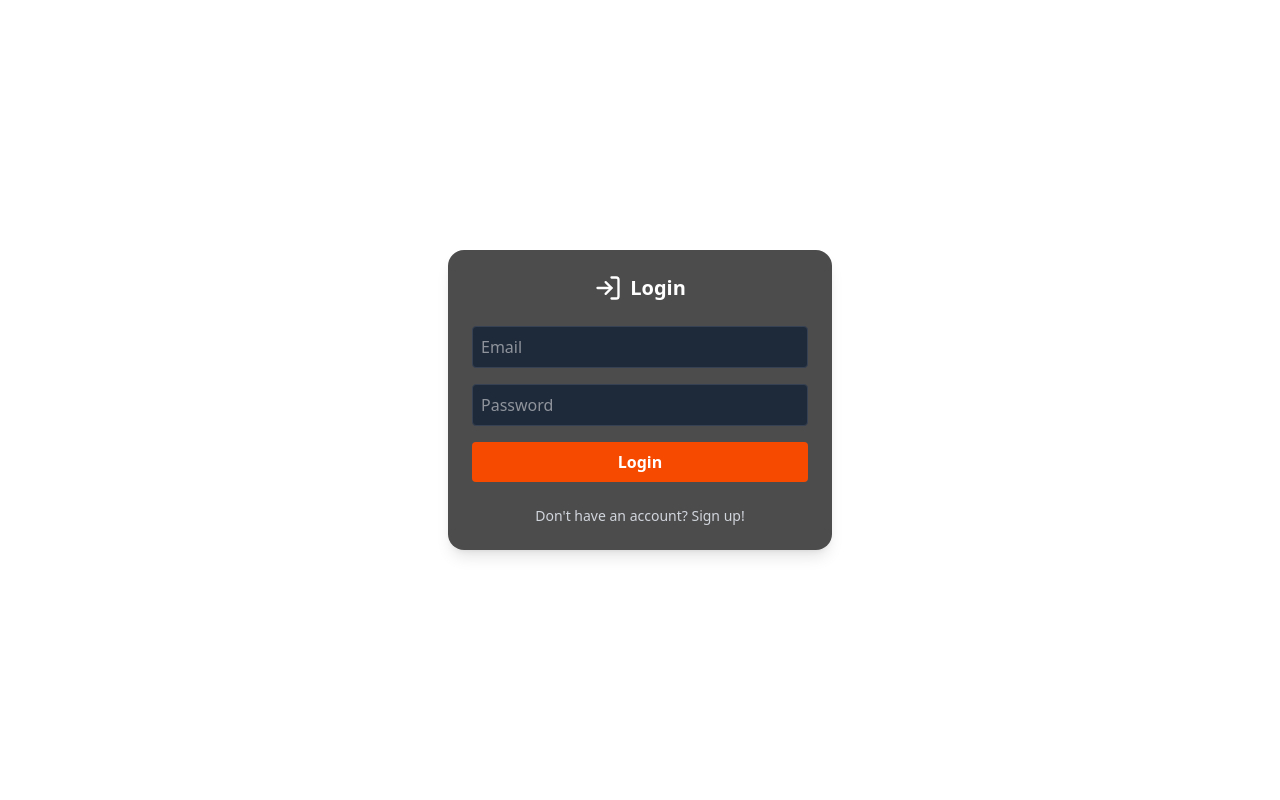
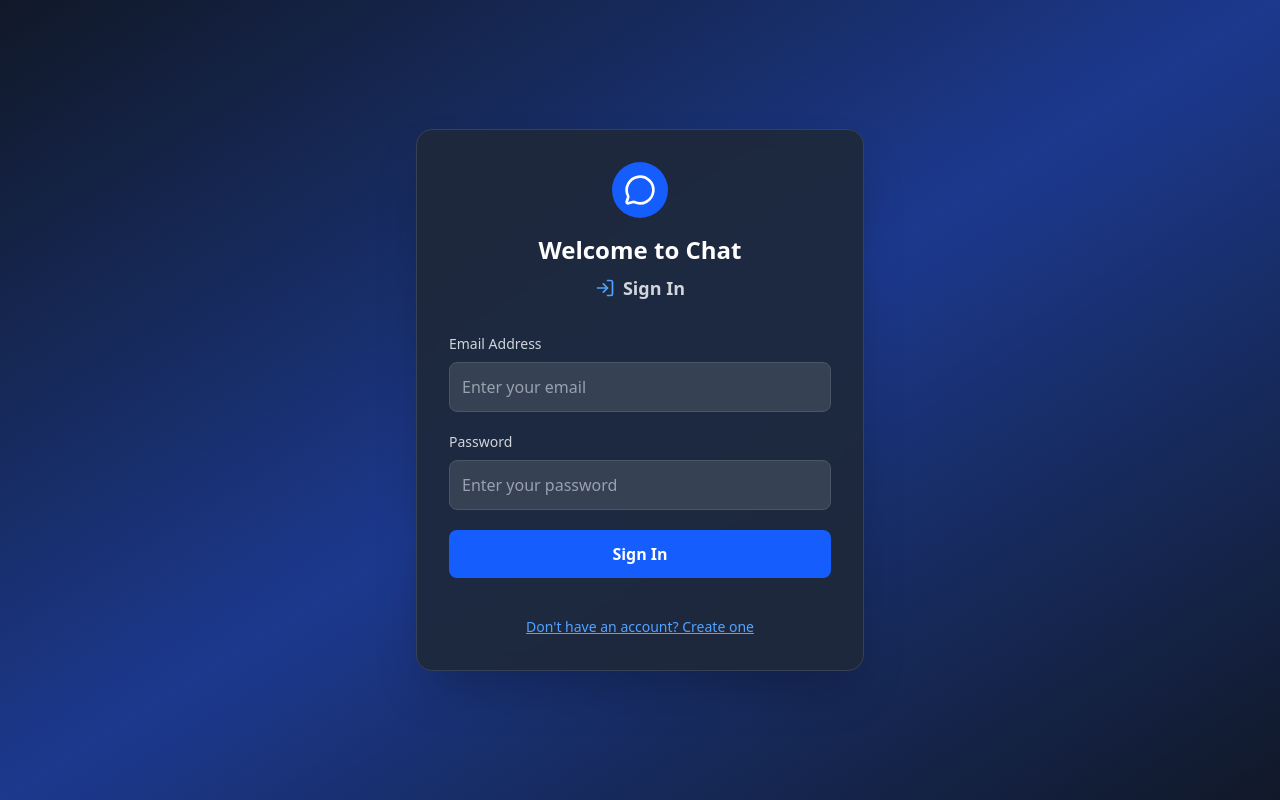
Before and after one commit to Aayushman-nvm/Chat-app, a React (Vite) app in the folder client/: page / in a window 1280 px wide. Built offline with nearby package versions, Linux system fonts and the light colour scheme; no server answers.

Commit message:
Login/Register (Better UI and error handling)

```diff
--- a/client/src/components/Register.jsx
+++ b/client/src/components/Register.jsx
@@ -1,3 +1,5 @@
+import { User } from "lucide-react";
+
 function Register({
   values,
   errors,
@@ -6,17 +8,24 @@ function Register({
   handleChange,
 }) {
   return (
-        <div>
+    <div className="mb-5">
+      <label className="block text-sm font-medium text-gray-300 mb-2">
+        Full Name
+      </label>
+      <div className="relative">
+        <User className="absolute left-3 top-1/2 transform -translate-y-1/2 text-gray-400" size={18} />
         <input
-                placeholder="Name"
+          placeholder="Enter your full name"
           onBlur={handleBlur}
           onChange={handleChange}
           value={values.name || ""}
           name="name"
-                className="w-full p-2 rounded bg-gray-800 border border-gray-700 focus:outline-none focus:border-orange-400 mb-2"
+          type="text"
+          className="w-full p-3 pl-10 rounded-lg bg-gray-700 border border-gray-600 text-white placeholder-gray-400 focus:outline-none focus:border-blue-500 focus:ring-1 focus:ring-blue-500 transition-colors"
         />
+      </div>
       {touched.name && errors.name && (
-                <p className="text-red-400 text-xs">{errors.name}</p>
+        <p className="text-red-400 text-sm mt-1">{errors.name}</p>
       )}
     </div>
   );
--- a/client/src/pages/Login.jsx
+++ b/client/src/pages/Login.jsx
@@ -5,53 +5,90 @@ import { useNavigate } from "react-router-dom";
 import { useDispatch } from "react-redux";
 import { setUser, setToken } from "../States/slice.js";
 import Register from "../components/Register";
-import { LogIn, UserPlus } from "lucide-react";
+import { LogIn, UserPlus, MessageCircle, AlertCircle, Loader } from "lucide-react";
 
 function Login() {
   const [pageType, setPageType] = useState("login");
+  const [isLoading, setIsLoading] = useState(false);
+  const [error, setError] = useState("");
+
   const isLogin = pageType === "login";
   const isRegister = pageType === "register";
   const navigate = useNavigate();
   const dispatch = useDispatch();
-  const apiUrl=import.meta.env.VITE_SERVER_URL;
+  const apiUrl = import.meta.env.VITE_SERVER_URL;
 
   const loginSchema = yup.object().shape({
-    email: yup.string().email("Invalid email").required("Required"),
-    password: yup.string().required("Required"),
+    email: yup.string().email("Invalid email").required("Email is required"),
+    password: yup.string().min(6, "Password must be at least 6 characters").required("Password is required"),
   });
 
   const registerSchema = yup.object().shape({
-    email: yup.string().email("Invalid email").required("Required"),
-    password: yup.string().required("Required"),
-    name: yup.string().required("Required"),
+    email: yup.string().email("Invalid email").required("Email is required"),
+    password: yup.string().min(6, "Password must be at least 6 characters").required("Password is required"),
+    name: yup.string().min(2, "Name must be at least 2 characters").required("Name is required"),
   });
 
   const initialValuesLogin = { email: "", password: "" };
   const initialValuesRegister = { email: "", password: "", name: "" };
 
   async function handleRegister(values, onSubmitProps) {
+    setIsLoading(true);
+    setError("");
+
+    try {
       const response = await fetch(`${apiUrl}/register`, {
         method: "POST",
         headers: { "Content-Type": "application/json" },
         body: JSON.stringify(values),
       });
-    const registeredUser = await response.json();
+
+      const data = await response.json();
+
+      if (!response.ok) {
+        throw new Error(data.message || "Registration failed");
+      }
+
       onSubmitProps.resetForm();
-    if (registeredUser) setPageType("login");
+      setPageType("login");
+      setError("Registration successful! Please login.");
+    } catch (err) {
+      setError(err.message || "Registration failed. Please try again.");
+    } finally {
+      setIsLoading(false);
+    }
   }
 
   async function handleLogin(values, onSubmitProps) {
+    setIsLoading(true);
+    setError("");
+
+    try {
       const response = await fetch(`${apiUrl}/login`, {
         method: "POST",
         headers: { "Content-type": "application/json" },
         body: JSON.stringify(values),
       });
-    const loginUser = await response.json();
-    dispatch(setUser(loginUser.user));
-    dispatch(setToken(loginUser.token));
-    console.log(loginUser)
+
+      const data = await response.json();
+
+      if (!response.ok) {
+        throw new Error(data.message || "Login failed");
+      }
+
+      if (data.user && data.token) {
+        dispatch(setUser(data.user));
+        dispatch(setToken(data.token));
         onSubmitProps.resetForm();
-    if (loginUser) navigate("/chat");
+        navigate("/chat");
+      } else {
+        throw new Error("Invalid response from server");
+      }
+    } catch (err) {
+      setError(err.message || "Login failed. Please check your credentials.");
+    } finally {
+      setIsLoading(false);
+    }
   }
 
   async function handleFormSubmit(values, onSubmitProps) {
@@ -63,16 +100,39 @@ function Login() {
   }
 
   return (
-    <div className="flex justify-center items-center min-h-screen px-4">
-      <div className="bg-black/70 p-6 rounded-2xl shadow-lg w-full max-w-sm text-white">
-        <div className="flex items-center space-x-2 mb-6 justify-center">
-          {isLogin ? <LogIn size={28} /> : <UserPlus size={28} />}
-          <h2 className="text-xl font-semibold">{isLogin ? "Login" : "Register"}</h2>
+    <div className="min-h-screen bg-gradient-to-br from-gray-900 via-blue-900 to-gray-900 flex justify-center items-center px-4">
+      <div className="bg-gray-800/90 backdrop-blur-sm p-8 rounded-2xl shadow-2xl w-full max-w-md border border-gray-700">
+        {/* Header */}
+        <div className="text-center mb-8">
+          <div className="flex justify-center mb-4">
+            <div className="p-3 bg-blue-600 rounded-full">
+              <MessageCircle className="text-white" size={32} />
             </div>
+          </div>
+          <h1 className="text-2xl font-bold text-white mb-2">
+            Welcome to Chat
+          </h1>
+          <div className="flex items-center justify-center space-x-2">
+            {isLogin ? <LogIn size={20} className="text-blue-400" /> : <UserPlus size={20} className="text-blue-400" />}
+            <h2 className="text-lg font-semibold text-gray-300">
+              {isLogin ? "Sign In" : "Create Account"}
+            </h2>
+          </div>
+        </div>
+
+        {/* Error Message */}
+        {error && (
+          <div className="mb-6 p-3 bg-red-900/50 border border-red-700 rounded-lg flex items-start space-x-2">
+            <AlertCircle className="text-red-400 mt-0.5 shrink-0" size={16} />
+            <p className="text-red-300 text-sm">{error}</p>
+          </div>
+        )}
+
         <Formik
           onSubmit={handleFormSubmit}
           initialValues={isLogin ? initialValuesLogin : initialValuesRegister}
           validationSchema={isLogin ? loginSchema : registerSchema}
+          enableReinitialize
         >
           {({
             values,
@@ -83,7 +143,7 @@ function Login() {
             handleSubmit,
             resetForm,
           }) => (
-            <form onSubmit={handleSubmit} className="space-y-4">
+            <form onSubmit={handleSubmit} className="space-y-5">
               {isRegister && (
                 <Register
                   values={values}
@@ -93,51 +153,76 @@ function Login() {
                   handleChange={handleChange}
                 />
               )}
+
               <div>
+                <label className="block text-sm font-medium text-gray-300 mb-2">
+                  Email Address
+                </label>
                 <input
-                  placeholder="Email"
+                  placeholder="Enter your email"
                   onBlur={handleBlur}
                   onChange={handleChange}
                   value={values.email}
                   name="email"
                   type="email"
-                  className="w-full p-2 rounded bg-gray-800 border border-gray-700 focus:outline-none focus:border-orange-400"
+                  disabled={isLoading}
+                  className="w-full p-3 rounded-lg bg-gray-700 border border-gray-600 text-white placeholder-gray-400 focus:outline-none focus:border-blue-500 focus:ring-1 focus:ring-blue-500 disabled:opacity-50 disabled:cursor-not-allowed transition-colors"
                 />
                 {touched.email && errors.email && (
-                  <p className="text-red-400 text-xs mt-1">{errors.email}</p>
+                  <p className="text-red-400 text-sm mt-1">{errors.email}</p>
                 )}
               </div>
+
               <div>
+                <label className="block text-sm font-medium text-gray-300 mb-2">
+                  Password
+                </label>
                 <input
-                  placeholder="Password"
+                  placeholder="Enter your password"
                   onBlur={handleBlur}
                   onChange={handleChange}
                   value={values.password}
                   name="password"
                   type="password"
-                  className="w-full p-2 rounded bg-gray-800 border border-gray-700 focus:outline-none focus:border-orange-400"
+                  disabled={isLoading}
+                  className="w-full p-3 rounded-lg bg-gray-700 border border-gray-600 text-white placeholder-gray-400 focus:outline-none focus:border-blue-500 focus:ring-1 focus:ring-blue-500 disabled:opacity-50 disabled:cursor-not-allowed transition-colors"
                 />
                 {touched.password && errors.password && (
-                  <p className="text-red-400 text-xs mt-1">{errors.password}</p>
+                  <p className="text-red-400 text-sm mt-1">{errors.password}</p>
                 )}
               </div>
+
               <button
                 type="submit"
-                className="w-full bg-orange-600 hover:bg-orange-500 text-white py-2 rounded transition font-semibold"
+                disabled={isLoading}
+                className="w-full bg-blue-600 hover:bg-blue-700 disabled:bg-blue-800 text-white py-3 rounded-lg transition-colors font-semibold flex items-center justify-center space-x-2 disabled:cursor-not-allowed"
               >
-                {isLogin ? "Login" : "Register"}
+                {isLoading ? (
+                  <>
+                    <Loader className="animate-spin" size={20} />
+                    <span>{isLogin ? "Signing In..." : "Creating Account..."}</span>
+                  </>
+                ) : (
+                  <span>{isLogin ? "Sign In" : "Create Account"}</span>
+                )}
               </button>
-              <p
+
+              <div className="text-center pt-4">
+                <button
+                  type="button"
                   onClick={() => {
                     setPageType(isLogin ? "register" : "login");
                     resetForm();
+                    setError("");
                   }}
-                className="text-center text-sm text-gray-300 hover:text-orange-400 cursor-pointer mt-2"
+                  disabled={isLoading}
+                  className="text-blue-400 hover:text-blue-300 text-sm underline disabled:opacity-50 disabled:cursor-not-allowed transition-colors"
                 >
                   {isLogin
-                  ? "Don't have an account? Sign up!"
-                  : "Already have an account? Sign in!"}
-              </p>
+                    ? "Don't have an account? Create one"
+                    : "Already have an account? Sign in"}
+                </button>
+              </div>
             </form>
           )}
         </Formik>
```
Lines whose indentation alone changed are shown as unchanged.
